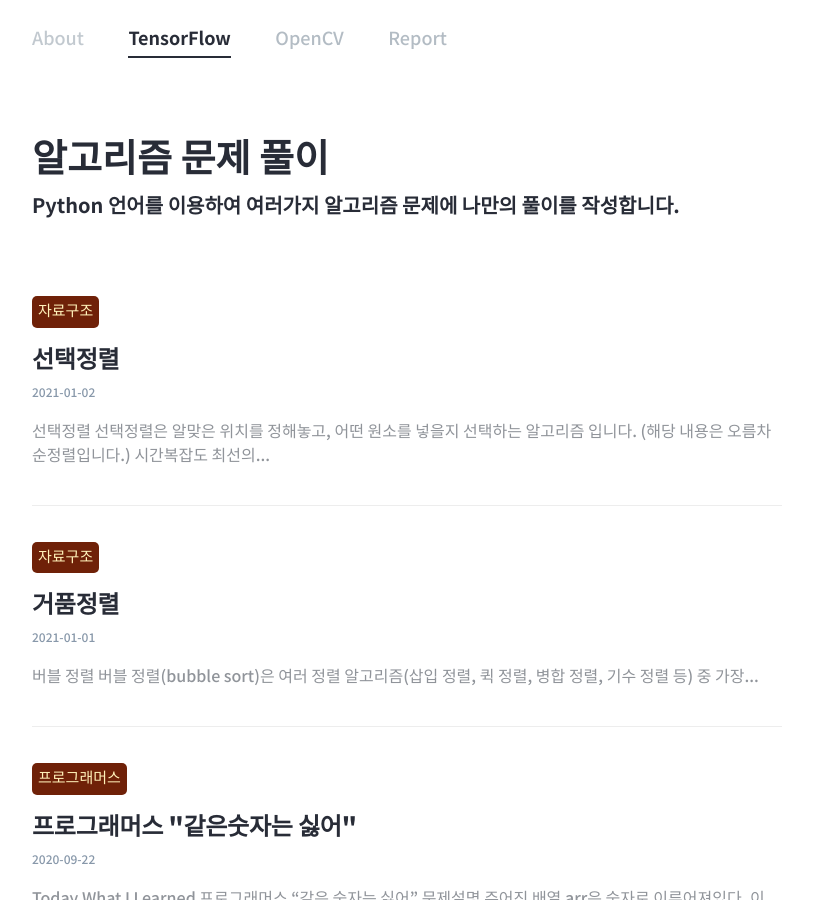
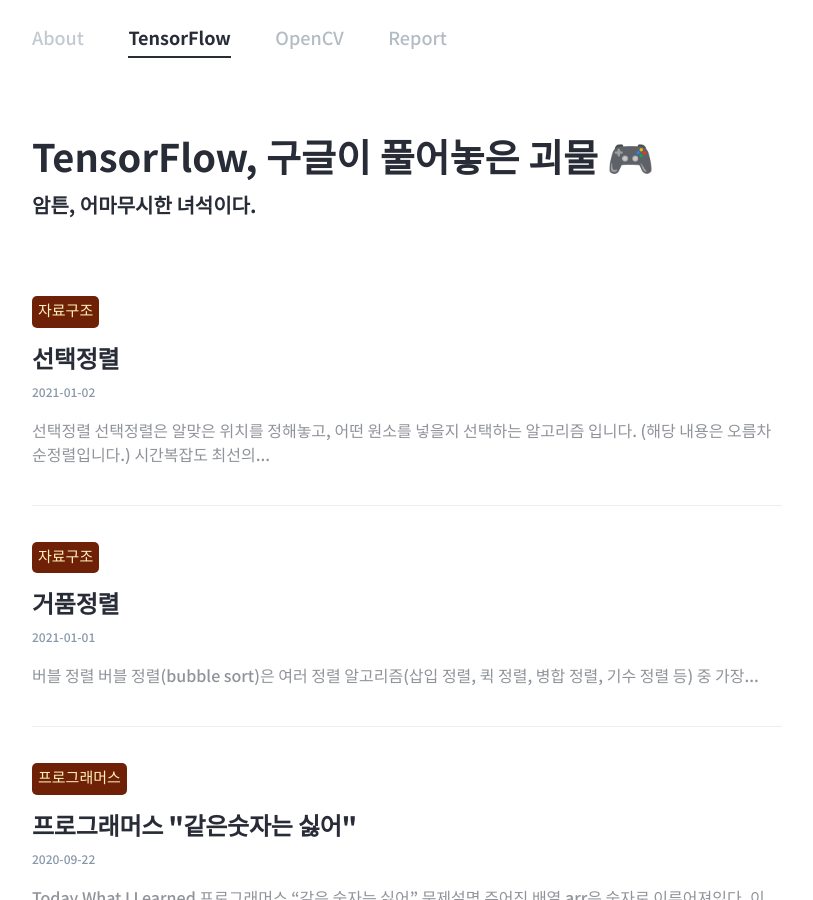
Before and after one commit to yoncho/yoncho.github.io, a Jekyll site: the page built from tensorflow/index.html, in a window 1280 px wide and 900 px high. Shown: the whole window, without its empty margins (233-1046 px from the left). Built offline with Jekyll 4.4.1, drawn with Linux system fonts in a browser that asks for light colours; some web fonts are replaced.

Commit message:
2021.01.20

```diff
--- a/tensorflow/index.html
+++ b/tensorflow/index.html
@@ -1,7 +1,7 @@
 ---
 layout: default
-title: "알고리즘 문제 풀이"
-description: Python 언어를 이용하여 여러가지 알고리즘 문제에 나만의 풀이를 작성합니다.
+title: "TensorFlow, 구글이 풀어놓은 괴물 🎮"
+description: 암튼, 어마무시한 녀석이다.
 main: true
 project-header: true
 ---
```
